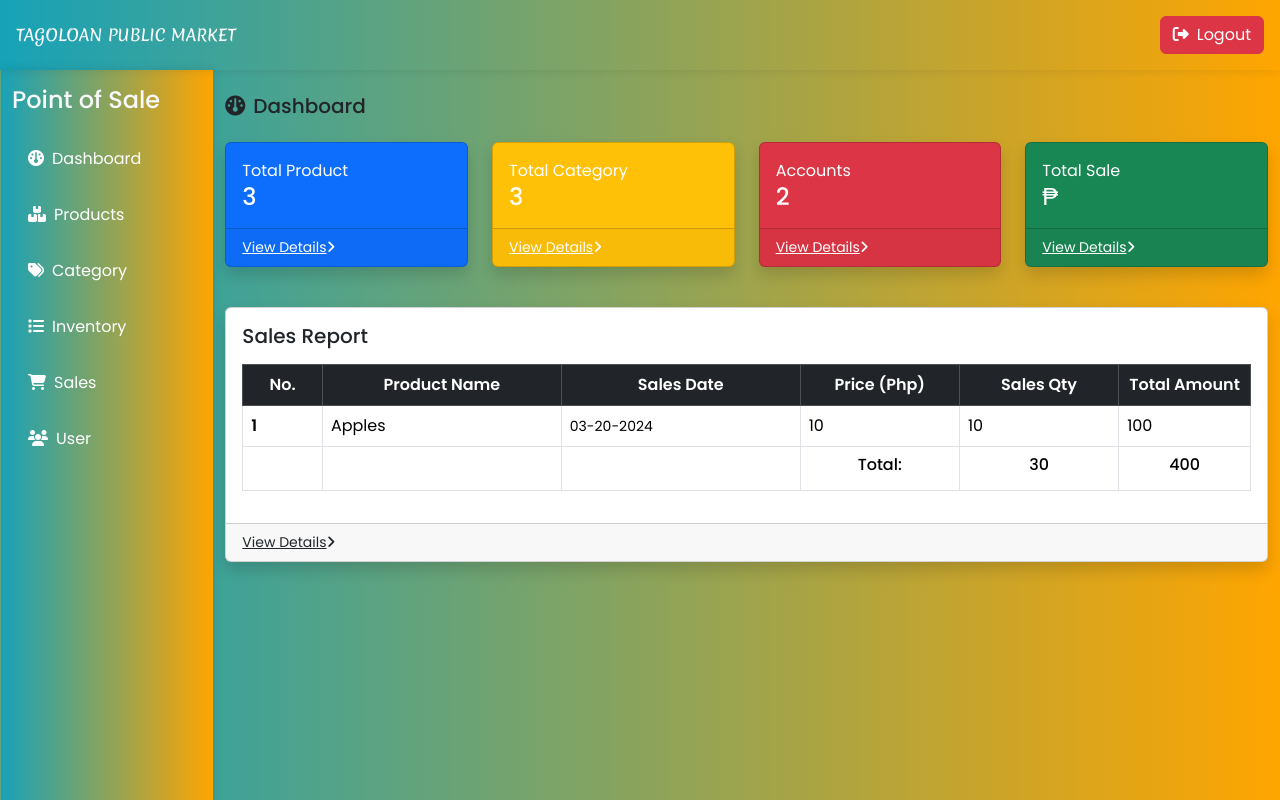
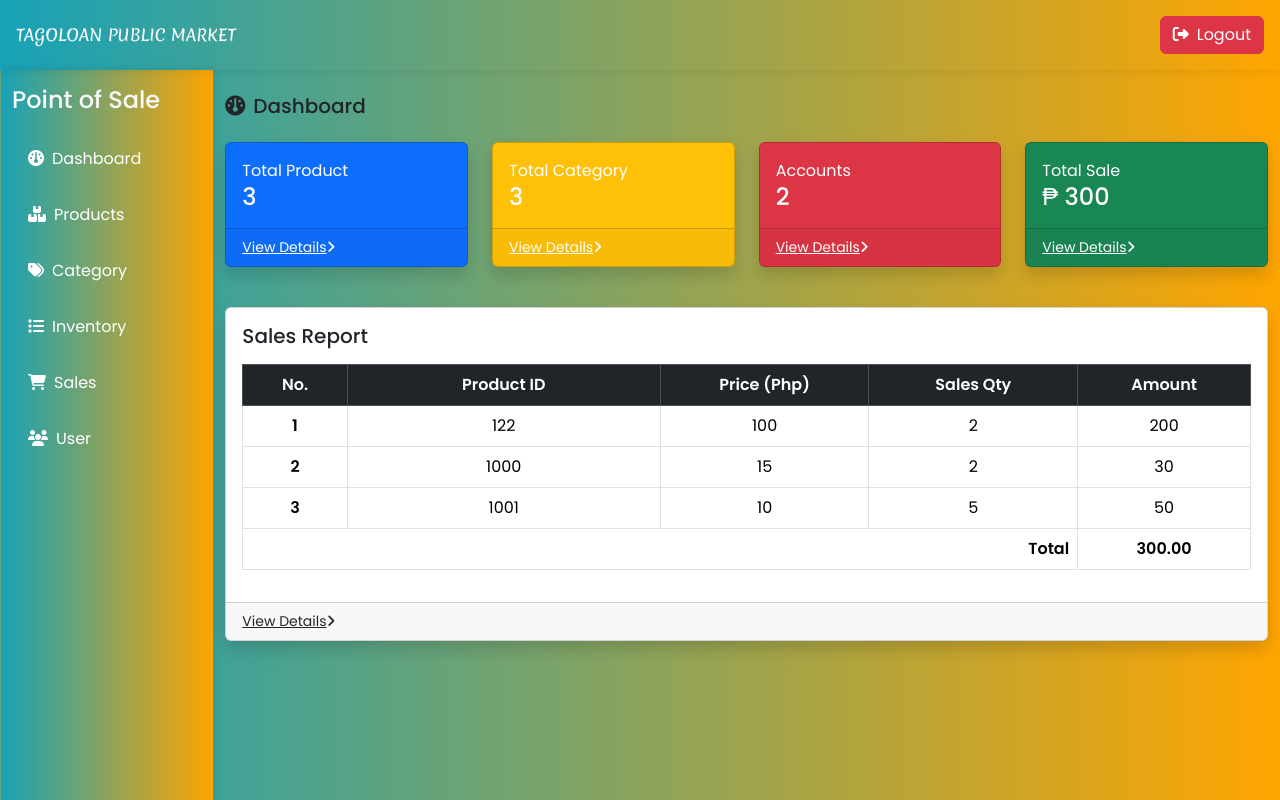
Before and after one commit to CanedoPrecious/Point-of-Sale, a PHP site: page /dashboard.php in a window 1280 px wide. Run offline with PHP 8.4, Linux system fonts and the light colour scheme; data comes from the database, SQL or seed files in the repository.

Commit message:
update16

```diff
--- a/accounts.php
+++ b/accounts.php
@@ -94,7 +94,7 @@ include('./config/database.php');
         <table class="table table-bordered table-hover mt-3 ">
           <thead>
               <tr class="table-dark">
-               <th style="text-align: center;">No. of User</th>
+               <th style="text-align: center;">User ID</th>
                <th style="text-align: center; ">Name</th>
                <th style="text-align: center;">Username</th>
            </thead>
--- a/dashboard.php
+++ b/dashboard.php
@@ -167,7 +167,7 @@ include('./config/database.php');
         <div class="col-xl-3 col-md-6">
           <div class="card shadow bg-success text-white">
             <div class="card-body">Total Sale
-              <h4 class="mb-0">₱</h4>
+              <h4 class="mb-0">₱ 300</h4>
             </div>
               <div class="card-footer d-flex align-items-center justify-contend-between">
                 <a href="./sales.php" class="small text-white stretched-link">View Details</a>
@@ -185,29 +185,40 @@ include('./config/database.php');
           <thead>
           <tr class="table-dark">
               <th width="50" style="text-align: center;">No.</th>
-                <th width="150" style="text-align: center; ">Product Name</th>
-                <th width="150" style="text-align: center;">Sales Date</th>
+                <th width="150" style="text-align: center; ">Product ID</th>
                 <th width="100" style="text-align: center;">Price (Php)</th>
                 <th width="100" style="text-align: center;">Sales Qty</th>
-                <th width="50" style="text-align: center;">Total Amount</th>
+                <th width="50" style="text-align: center;">Amount</th>
             </tr>
           </thead>
           <tbody>
             <tr>
-      <th scope="row">1</th>
-      <td>Apples</td>
-      <td><small>03-20-2024</small></td>
-      <td>10</td>
-      <td>10</td>
-      <td>100</td>
+      <th style="text-align: center;" scope="row">1</th>
+      <td style="text-align: center;">122</td>
+      <td style="text-align: center;">100</td>
+      <td style="text-align: center;">2</td>
+      <td style="text-align: center;">200</td>
     </tr>
     <tr>
-   <th ></th>
-      <td></td>
-      <td></td>
-      <td><h6 style="text-align: center; ">Total:</h6></td>
-      <td><h6 style="text-align: center; ">30</h6></td>
-      <td><h6 style="text-align: center; ">400</h6></td>
+      <th style="text-align: center;" scope="row">2</th>
+      <td style="text-align: center;">1000</td>
+      <td style="text-align: center;">15</td>
+      <td style="text-align: center;">2</td>
+      <td style="text-align: center;">30</td>
+    </tr>
+    <tr>
+      <th style="text-align: center;" scope="row">3</th>
+      <td style="text-align: center;">1001</td>
+      <td style="text-align: center;">10</td>
+      <td style="text-align: center;">5</td>
+      <td style="text-align: center;">50</td>
+    </tr>
+    <tr>
+
+      <th style="text-align: right"  colspan="4" >Total</th>
+      <th style="text-align: center;">300.00</th>
+
+
     </tr>
     </tbody>
              </table>
--- a/login.php
+++ b/login.php
@@ -8,7 +8,7 @@ if (isset($_POST['login'])) {
     $username = mysqli_real_escape_string($conn, $_POST['u_username']);
     $password = mysqli_real_escape_string($conn, $_POST['u_password']);
 
-    $sql = "SELECT * FROM pos_users WHERE u_username=? LIMIT 1";
+    $sql = "SELECT * FROM pos_accnt WHERE a_username=? LIMIT 1";
     $stmt = mysqli_stmt_init($conn);
     if (mysqli_stmt_prepare($stmt, $sql)) {
       mysqli_stmt_bind_param($stmt, "s", $username);
@@ -16,7 +16,7 @@ if (isset($_POST['login'])) {
       $result = mysqli_stmt_get_result($stmt);
 
       if ($row = mysqli_fetch_assoc($result)) {
-        if (password_verify($password, $row['u_password'])) {
+        if (password_verify($password, $row['a_password'])) {
           // Password is correct, redirect to dashboard
           header('Location: dashboard.php');
           exit();
--- a/update_product.php
+++ b/update_product.php
@@ -140,7 +140,7 @@ if (isset($_POST['submit'])) {
                     <div class="row">
                         <div class="col">
                         <lable class="form-label">Category:</lable>
-                        <select name="P_category_id" required class="form-control mt-2" >
+                        <select name="P_category_id" required class="form-select mt-2" >
                         <option selected="" disabled>Select Category</option>
 
                         <?php
```
Also changed, not shown: add_category.php (+4 -4 lines), add_product.php (+6 -5 lines), index.php (+3 -13 lines), inventory.php (+24 -1 lines), sales.php (+31 -1 lines), sales_form.php (+21 -16 lines).
